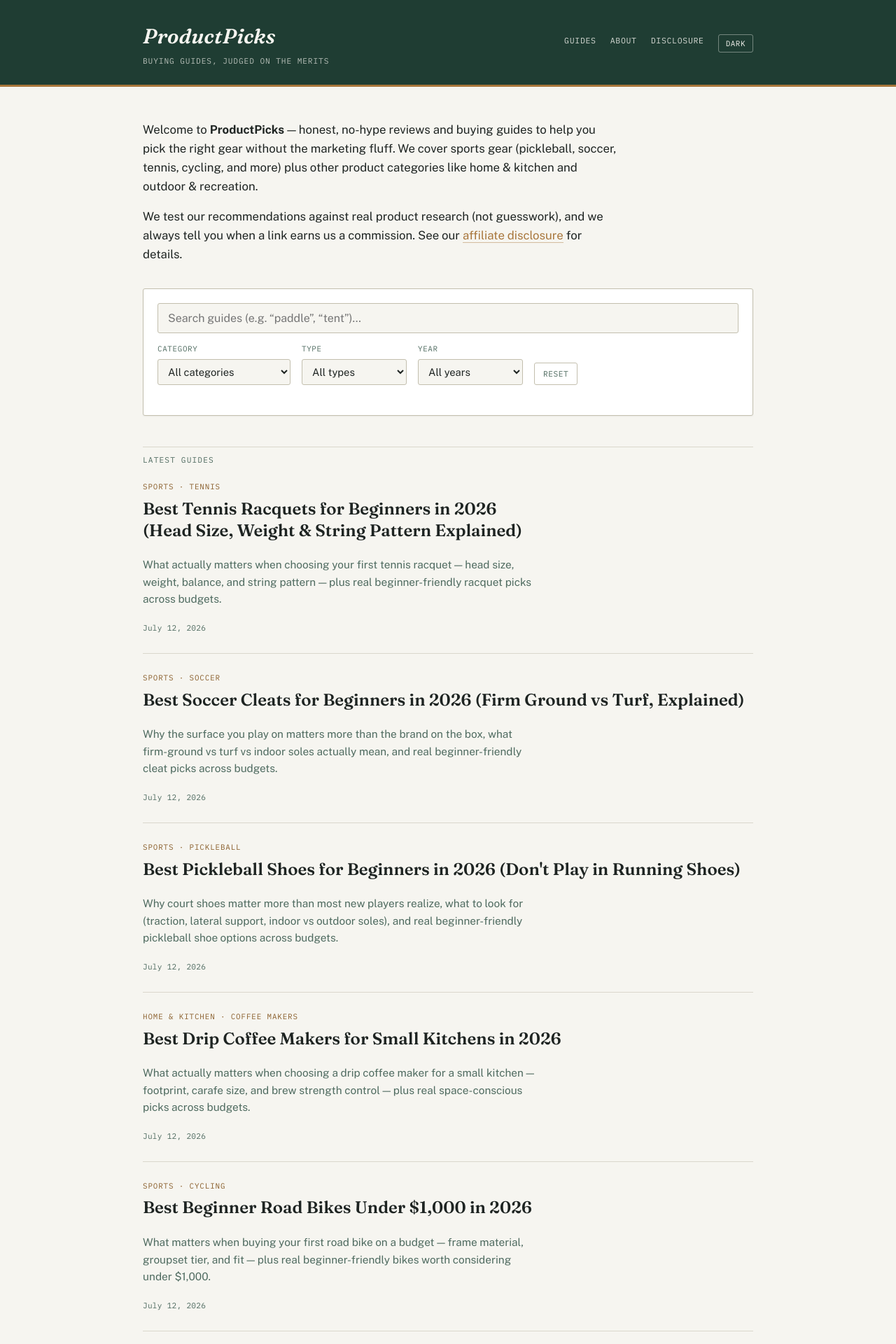
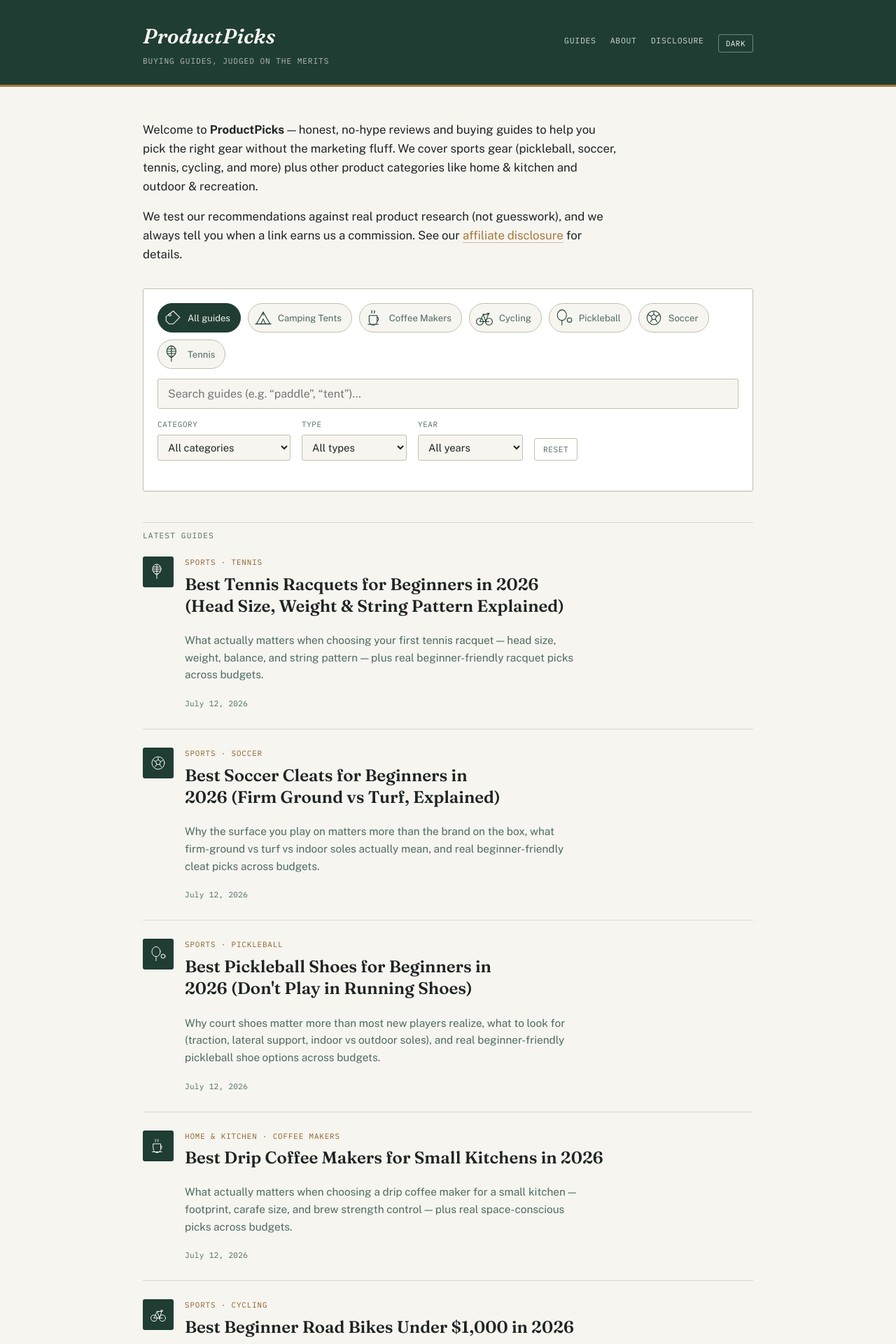
Before and after one commit to ajith198/ProductPicks, a Jekyll site: the page built from index.md, in a window 1280 px wide. Shown: the top 1920 px of the page at 70% size. Built offline with Jekyll 4.4.1, drawn with Linux system fonts in a browser that asks for light colours.

Commit message:
design: obvious buy buttons + category icon art across the site
Product-pick links were plain underlined text buried in a paragraph;
they now render as a real "View deal" button. Outbound Amazon links
open in a new tab with rel=sponsored noopener.

Add a hand-built SVG icon set (_includes/category-icon.html) in the
existing court-green/brass palette, no external assets: a "browse by
type" icon row wired into the working search filters, icon badges on
the homepage catalog list, and a banner cover graphic on every guide.

Co-Authored-By: Claude Sonnet 5 <noreply@anthropic.com>

```diff
--- /dev/null
+++ b/_includes/category-icon.html
@@ -0,0 +1,46 @@
+{% assign pp_icon_name = include.name | default: "" | downcase %}
+{% assign pp_icon_size = include.size | default: 28 %}
+<svg class="pp-icon {{ include.class }}" width="{{ pp_icon_size }}" height="{{ pp_icon_size }}" viewBox="0 0 48 48" fill="none" stroke="currentColor" stroke-width="2" stroke-linecap="round" stroke-linejoin="round" aria-hidden="true">
+{% case pp_icon_name %}
+{% when 'pickleball' %}
+  <ellipse cx="18" cy="17" rx="12" ry="14"/>
+  <line x1="18" y1="31" x2="18" y2="43"/>
+  <circle cx="38" cy="30" r="6"/>
+  <circle cx="35.5" cy="27" r="0.8" fill="currentColor" stroke="none"/>
+  <circle cx="40" cy="27.5" r="0.8" fill="currentColor" stroke="none"/>
+  <circle cx="34.5" cy="32" r="0.8" fill="currentColor" stroke="none"/>
+  <circle cx="41" cy="32" r="0.8" fill="currentColor" stroke="none"/>
+  <circle cx="38" cy="34.5" r="0.8" fill="currentColor" stroke="none"/>
+{% when 'tennis' %}
+  <ellipse cx="20" cy="16" rx="12" ry="14"/>
+  <line x1="20" y1="4" x2="20" y2="28"/>
+  <line x1="10" y1="10" x2="30" y2="10"/>
+  <line x1="9" y1="16" x2="31" y2="16"/>
+  <line x1="10" y1="22" x2="30" y2="22"/>
+  <path d="M15 29 L20 33 L25 29"/>
+  <line x1="20" y1="33" x2="20" y2="43"/>
+{% when 'soccer' %}
+  <circle cx="24" cy="24" r="18"/>
+  <path d="M24 15 L31 20 L28 28 L20 28 L17 20 Z"/>
+  <path d="M24 15 L24 8 M31 20 L38 16 M28 28 L33 35 M20 28 L15 35 M17 20 L10 16"/>
+{% when 'cycling' %}
+  <circle cx="12" cy="34" r="9"/>
+  <circle cx="36" cy="34" r="9"/>
+  <path d="M12 34 L21 15 L34 15 M21 15 L28 34 M12 34 L28 34 L36 34 M28 34 L34 15"/>
+  <circle cx="21" cy="15" r="1.4" fill="currentColor" stroke="none"/>
+  <path d="M31 12 L37 12 M34 12 L36 15"/>
+{% when 'camping tents' %}
+  <path d="M6 40 L24 9 L42 40 Z"/>
+  <path d="M18 40 L24 27 L30 40"/>
+  <line x1="3" y1="40" x2="45" y2="40"/>
+  <line x1="24" y1="9" x2="24" y2="17"/>
+{% when 'coffee makers' %}
+  <path d="M10 18 h21 v15 a10.5 10.5 0 0 1 -21 0 Z"/>
+  <path d="M31 22 a6 6 0 0 1 0 11"/>
+  <line x1="7" y1="41" x2="34" y2="41"/>
+  <path d="M16 12 q3 -4 0 -7 M23 12 q3 -4 0 -7"/>
+{% else %}
+  <path d="M25 6 L42 23 L25 40 L14 40 L6 32 L6 21 Z"/>
+  <circle cx="16" cy="16" r="3"/>
+{% endcase %}
+</svg>
--- a/_includes/guide-search.html
+++ b/_includes/guide-search.html
@@ -1,4 +1,17 @@
 <div class="guide-search" id="pp-guide-search">
+  {% assign quick_subcategories = site.posts | map: "subcategory" | compact | uniq | sort %}
+  <div class="guide-search-row guide-quicklinks" role="group" aria-label="Browse by type">
+    <button type="button" class="guide-quicklink" data-subcategory="">
+      {% include category-icon.html name="" size=26 %}
+      <span>All guides</span>
+    </button>
+    {% for s in quick_subcategories %}
+    <button type="button" class="guide-quicklink" data-subcategory="{{ s }}">
+      {% include category-icon.html name=s size=26 %}
+      <span>{{ s }}</span>
+    </button>
+    {% endfor %}
+  </div>
   <div class="guide-search-row">
     <input type="text" id="pp-search-text" class="guide-search-input" placeholder="Search guides (e.g. &ldquo;paddle&rdquo;, &ldquo;tent&rdquo;)&hellip;" aria-label="Search guides">
   </div>
--- a/_layouts/home.html
+++ b/_layouts/home.html
@@ -15,6 +15,8 @@ layout: default
       data-subcategory="{{ post.subcategory | escape }}"
       data-year="{{ post.date | date: "%Y" }}"
       data-search="{{ post.title | append: ' ' | append: post.description | downcase | escape }}">
+    <div class="catalog-icon" aria-hidden="true">{% include category-icon.html name=post.subcategory size=24 %}</div>
+    <div class="catalog-body">
       {% if post.subcategory %}
       <div class="catalog-eyebrow">{{ post.category }} &middot; {{ post.subcategory }}</div>
       {% elsif post.categories.first %}
@@ -23,6 +25,7 @@ layout: default
       <h2 class="catalog-title"><a href="{{ post.url | relative_url }}">{{ post.title }}</a></h2>
       {% if post.description %}<p class="catalog-dek">{{ post.description }}</p>{% endif %}
       <div class="catalog-meta">{{ post.date | date: "%B %-d, %Y" }}</div>
+    </div>
   </li>
   {% endfor %}
 </ul>
--- a/assets/css/main.css
+++ b/assets/css/main.css
@@ -177,6 +177,10 @@ main { padding: 48px 0 72px; }
 }
 .intro p { margin: 0 0 16px; }
 
+/* ---------- Icons ---------- */
+
+.pp-icon { display: block; flex-shrink: 0; }
+
 /* ---------- Guide search ---------- */
 
 .guide-search {
@@ -189,6 +193,39 @@ main { padding: 48px 0 72px; }
 }
 
 .guide-search-row + .guide-search-row { margin-top: 14px; }
+
+.guide-quicklinks {
+  display: flex;
+  flex-wrap: wrap;
+  gap: 10px;
+}
+
+.guide-quicklink {
+  display: flex;
+  align-items: center;
+  gap: 8px;
+  font-family: var(--font-body);
+  font-size: 0.82rem;
+  color: var(--ink-soft);
+  background: var(--paper);
+  border: 1px solid var(--line-strong);
+  border-radius: 999px;
+  padding: 7px 14px 7px 8px;
+  cursor: pointer;
+}
+
+.guide-quicklink .pp-icon { color: var(--court); }
+:root[data-theme="dark"] .guide-quicklink .pp-icon { color: var(--brass); }
+@media (prefers-color-scheme: dark) { .guide-quicklink .pp-icon { color: var(--brass); } }
+
+.guide-quicklink:hover { border-color: var(--brass); color: var(--ink); }
+
+.guide-quicklink.is-active {
+  background: var(--court);
+  border-color: var(--court);
+  color: var(--paper);
+}
+.guide-quicklink.is-active .pp-icon { color: var(--paper); }
 
 .guide-search-input {
   width: 100%;
@@ -280,11 +317,29 @@ main { padding: 48px 0 72px; }
   padding: 26px 0;
   border-bottom: 1px solid var(--line);
   display: grid;
-  grid-template-columns: 1fr;
-  gap: 6px;
+  grid-template-columns: 44px 1fr;
+  gap: 16px;
 }
 
 .catalog-entry:first-child { padding-top: 0; }
+
+.catalog-icon {
+  width: 44px;
+  height: 44px;
+  border-radius: var(--radius);
+  background: var(--court);
+  color: var(--paper);
+  display: flex;
+  align-items: center;
+  justify-content: center;
+}
+
+.catalog-body { display: flex; flex-direction: column; gap: 6px; min-width: 0; }
+
+@media (max-width: 560px) {
+  .catalog-entry { grid-template-columns: 36px 1fr; gap: 12px; }
+  .catalog-icon { width: 36px; height: 36px; }
+}
 
 .catalog-eyebrow {
   font-family: var(--font-mono);
@@ -326,6 +381,30 @@ main { padding: 48px 0 72px; }
 
 article.post {
   max-width: var(--measure);
+}
+
+.post-banner {
+  height: 176px;
+  border-radius: var(--radius);
+  background:
+    radial-gradient(circle, color-mix(in srgb, var(--brass) 45%, transparent) 1.5px, transparent 1.5px) 0 0 / 20px 20px,
+    linear-gradient(135deg, var(--court) 0%, var(--court-strong) 100%);
+  display: flex;
+  align-items: center;
+  justify-content: center;
+  margin-bottom: 24px;
+}
+
+.post-banner-icon {
+  width: 112px;
+  height: 112px;
+  border-radius: 50%;
+  background: color-mix(in srgb, var(--paper) 14%, transparent);
+  border: 1px solid color-mix(in srgb, var(--paper) 30%, transparent);
+  color: var(--paper);
+  display: flex;
+  align-items: center;
+  justify-content: center;
 }
 
 .post-eyebrow {
@@ -389,37 +468,47 @@ article.post {
 }
 
 /* Product pick callouts: paragraphs that open with a bold linked product name
-   read as a "pick" card, not an inline ad link. */
+   read as a "pick" card with an unmistakable buy button, not an inline ad link. */
 .post-body p:has(> strong:first-child > a) {
   border: 1px solid var(--line-strong);
   border-radius: var(--radius);
   background: var(--paper-raised);
-  padding: 16px 18px;
+  padding: 18px 20px 20px;
   box-shadow: var(--shadow);
-  margin-bottom: 16px;
+  margin-bottom: 18px;
 }
 
 .post-body p:has(> strong:first-child > a) > strong:first-child {
   display: block;
   font-family: var(--font-display);
-  font-size: 1.08rem;
+  font-size: 1.12rem;
   font-weight: 600;
-  margin-bottom: 4px;
+  margin-bottom: 10px;
 }
 
 .post-body p:has(> strong:first-child > a) > strong:first-child > a {
-  color: var(--court);
-  border-bottom: 1px solid color-mix(in srgb, var(--court) 40%, transparent);
+  display: inline-flex;
+  align-items: center;
+  gap: 8px;
+  color: var(--paper);
+  background: var(--court);
+  border: none;
+  border-radius: 999px;
+  padding: 9px 18px;
+  line-height: 1.2;
 }
 
-:root[data-theme="dark"] .post-body p:has(> strong:first-child > a) > strong:first-child > a {
-  color: var(--court-strong);
+.post-body p:has(> strong:first-child > a) > strong:first-child > a:hover {
+  background: var(--brass-strong);
 }
 
-@media (prefers-color-scheme: dark) {
-  .post-body p:has(> strong:first-child > a) > strong:first-child > a {
-    color: var(--court-strong);
-  }
+.post-body p:has(> strong:first-child > a) > strong:first-child > a::after {
+  content: "View deal \2197";
+  font-family: var(--font-mono);
+  font-size: 0.66rem;
+  letter-spacing: 0.04em;
+  text-transform: uppercase;
+  opacity: 0.85;
 }
 
 .post-body p:has(> strong:first-child > a) code,
@@ -488,4 +577,6 @@ footer.site-footer .wrap {
   .masthead .wrap { flex-direction: column; align-items: flex-start; gap: 12px; }
   nav.primary { gap: 14px; }
   .post h1 { font-size: 1.7rem; }
+  .post-banner { height: 128px; }
+  .post-banner-icon { width: 84px; height: 84px; }
 }
```
Also changed, not shown: other parts of _includes/guide-search.html (+16 -0 lines), _layouts/post.html (+17 -1 lines). Lines whose indentation alone changed are shown as unchanged.
